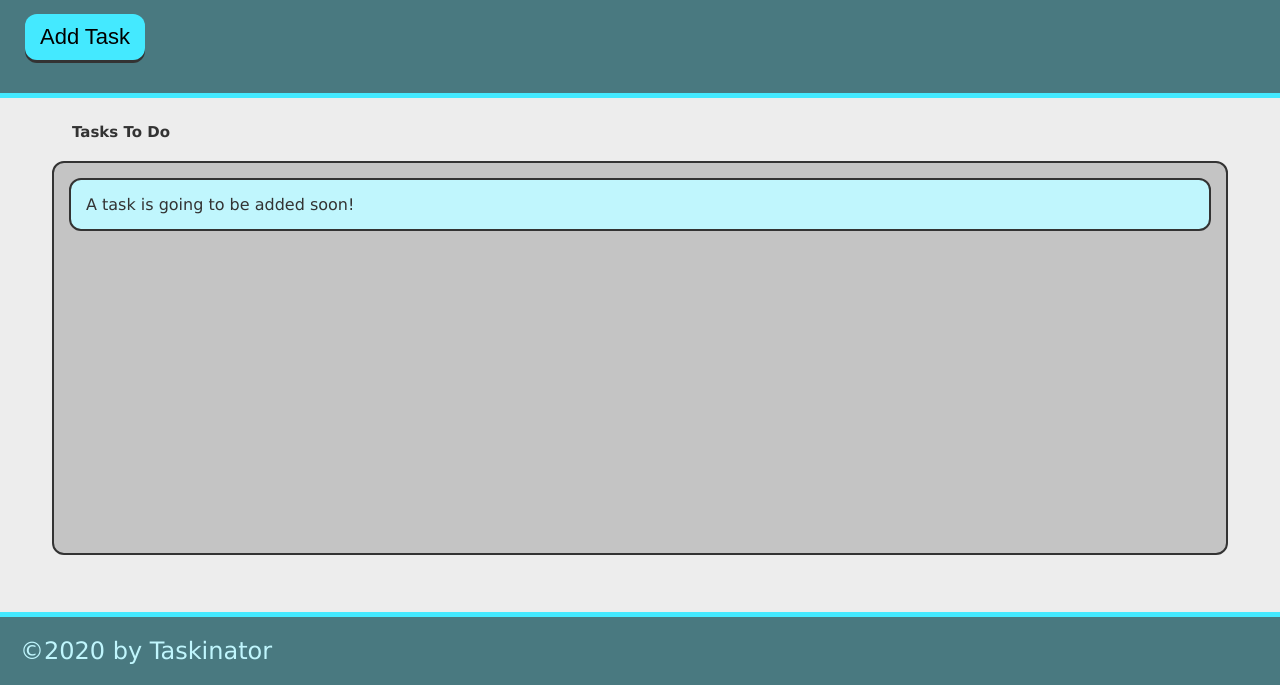
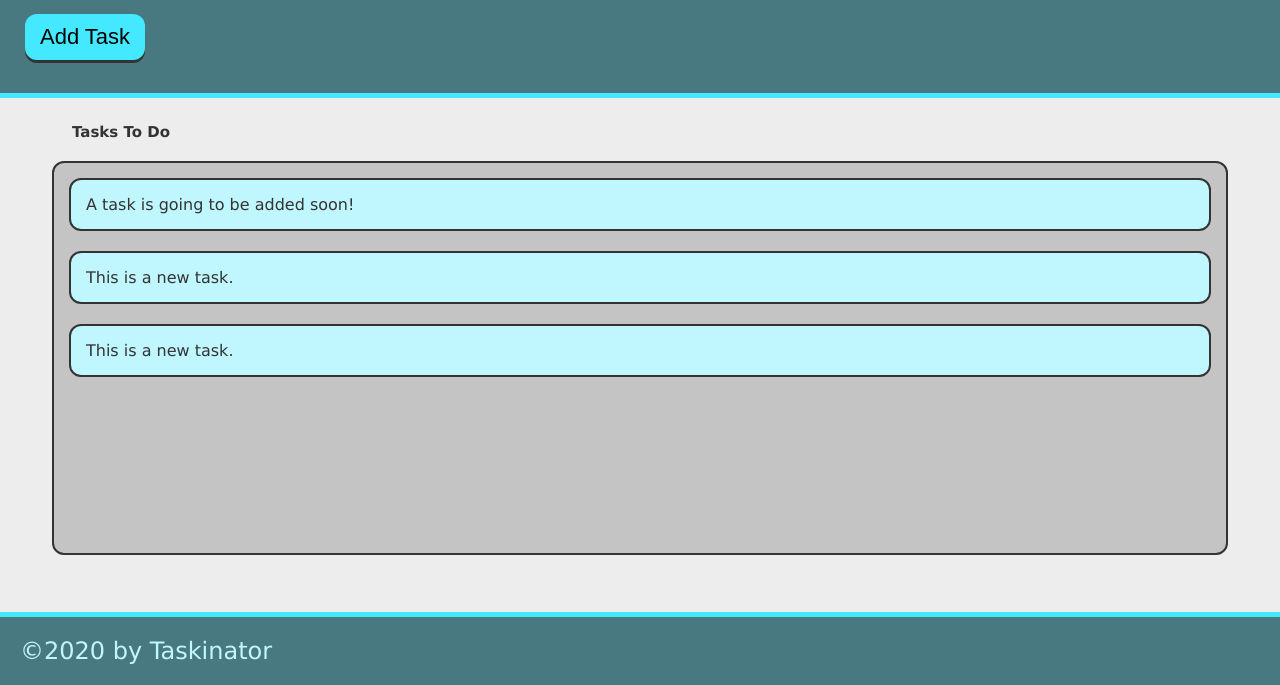
Before and after one commit to brynne-eastman/taskinator, a plain HTML site: page index.html in a window 1280 px wide. Both pictures are taken after a click on the button "Add Task". Shown: the part 115-800 px from the top of the page. Drawn offline with Linux system fonts and the light colour scheme.

Commit message:
add ability to add task

```diff
--- a/assets/js/script.js
+++ b/assets/js/script.js
@@ -0,0 +1,15 @@
+var buttonEl = document.querySelector("#save-task");
+var tasksToDoEl = document.querySelector("#tasks-to-do");
+
+var createTaskHandler = function() {
+    var listItemEl = document.createElement("li");
+    listItemEl.className = "task-item";
+    listItemEl.textContent = "This is a new task.";
+    tasksToDoEl.appendChild(listItemEl);
+}
+
+buttonEl.addEventListener("click", createTaskHandler);
+  var listItemEl = document.createElement("li");
+  listItemEl.className = "task-item";
+  listItemEl.textContent = "This is a new task.";
+  tasksToDoEl.appendChild(listItemEl);
--- a/index.html
+++ b/index.html
@@ -11,14 +11,14 @@
     <header>
         <h1 class="page-title" >Taskinator</h1>
         <p>Click the button below to add a new task!</p>
-        <button class="btn">Add Task</button>
+        <button class="btn" id="save-task">Add Task</button>
 
 
     </header>
     <main class="page-content">
         <section class="task-list-wrapper">
             <h2 class="task-list-wrapper">Tasks To Do</h2>
-            <ul class="task-list">
+            <ul class="task-list" id="tasks-to-do">
                 <li class="task-item">A task is going to be added soon!</li>
             </ul>
         </section>
```
